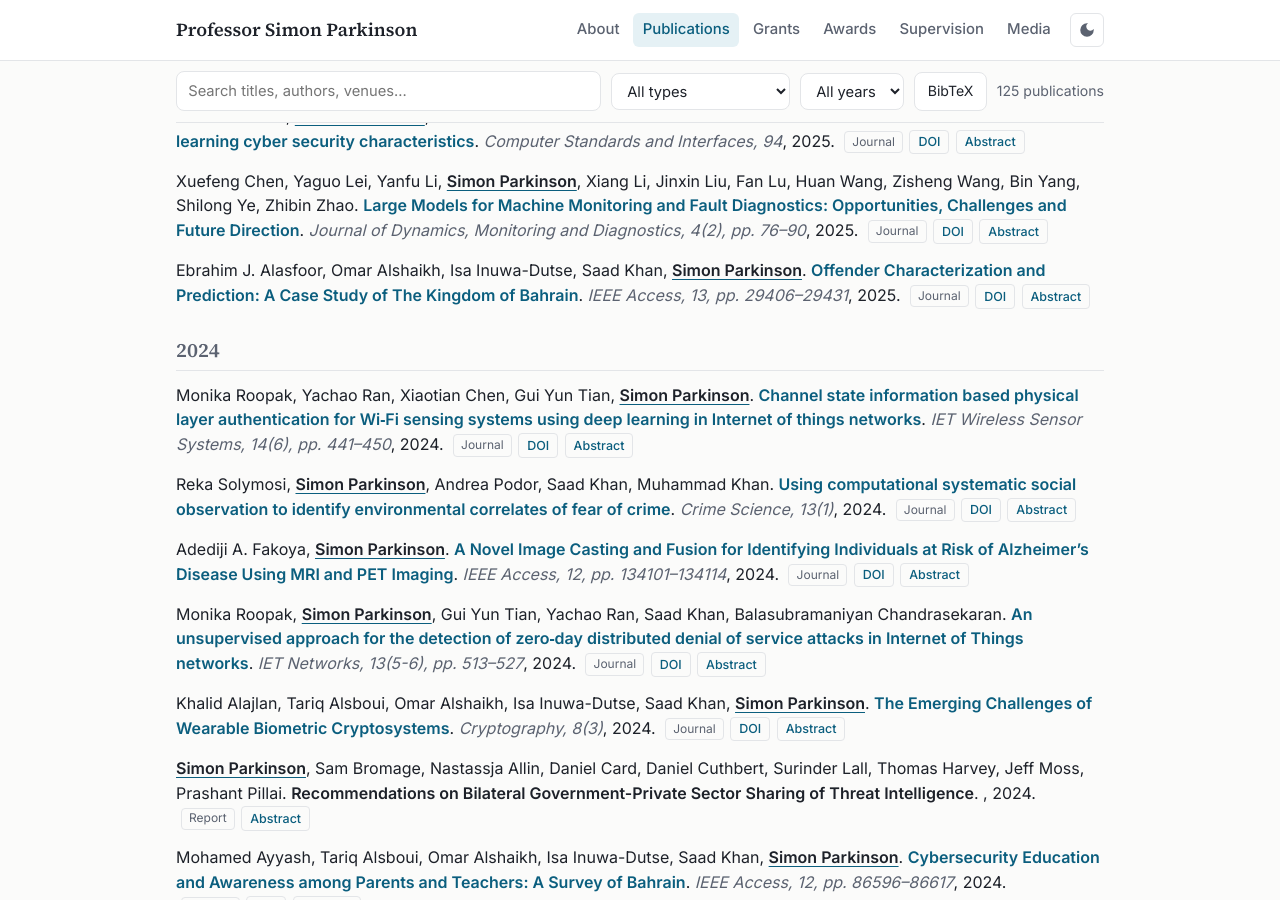
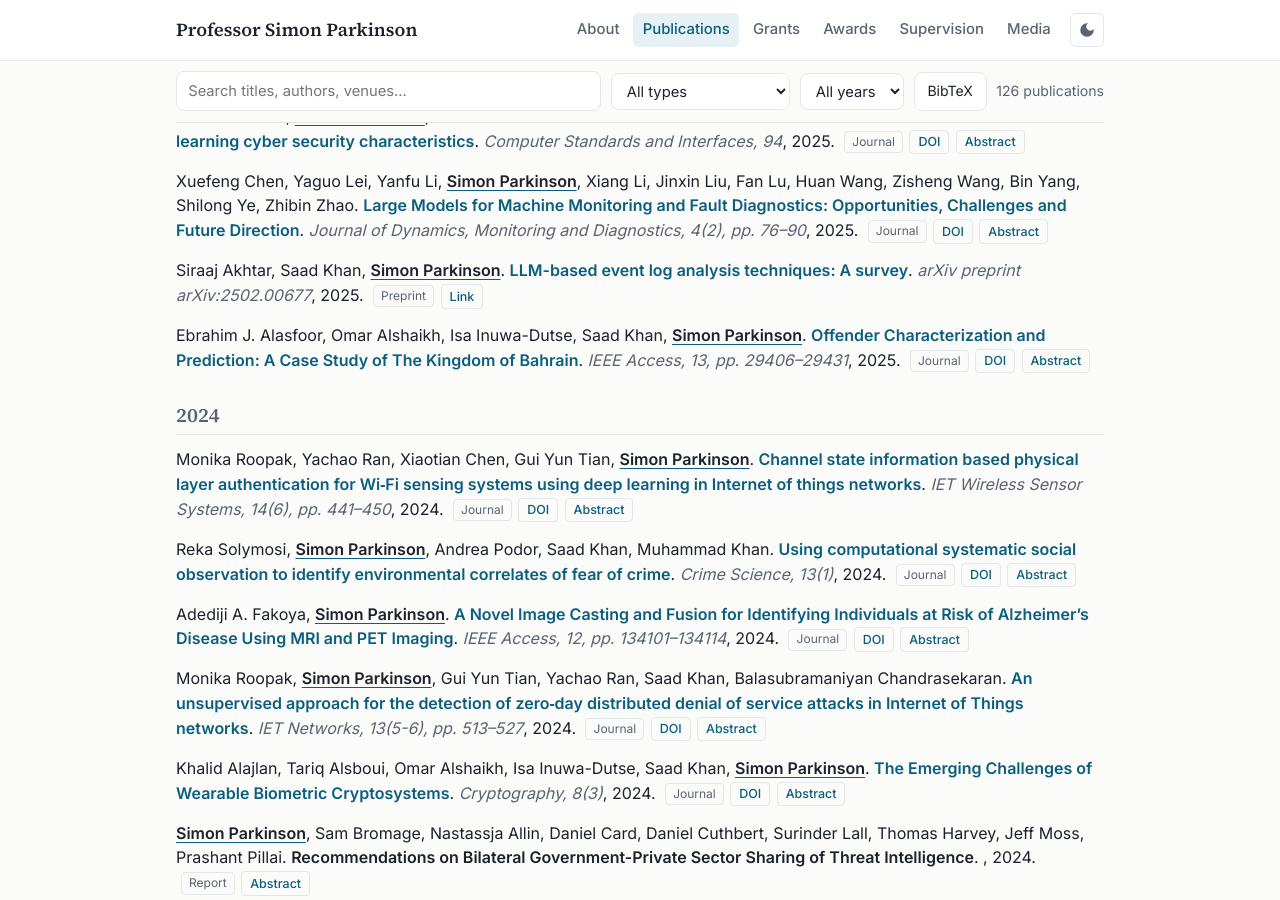
Before and after one commit to sparkins01/sparkins01.github.io, a Jekyll site: the page built from publications.html, in a window 1280 px wide and 900 px high, scrolled down 2287 px. Built offline with Jekyll 4.4.1, drawn with Linux system fonts in a browser that asks for light colours.

Commit message:
Add LLM-based event log analysis survey (arXiv preprint)
Found by cross-checking a Google Scholar export against the Pure data;
the other Scholar entries were already listed.

Co-Authored-By: Claude Opus 5.5 <noreply@anthropic.com>
Claude-Session: https://claude.ai/code/session_01Hg9awQkitkBR1GPJWFPetg

```diff
--- a/_data/publications.yml
+++ b/_data/publications.yml
@@ -456,6 +456,16 @@
   doi: 10.37965/jdmd.2025.832
   abstract: As a critical technology for industrial system reliability and safety, machine monitoring and fault diagnostics have advanced transformatively with large language models (LLMs). This paper reviews LLM-based monitoring and diagnostics methodologies, categorizing them into in-context learning, fine-tuning, retrieval-augmented generation, multimodal learning, and time series approaches, analyzing advances in diagnostics and decision support. It identifies bottlenecks like limited industrial data and edge deployment issues, proposing a three-stage roadmap to highlight LLMs’ potential in shaping adaptive, interpretable PHM frameworks.
   key: d8e3bfae2c3e4d0b95999a2a793d625a
+- type: Preprints
+  title: 'LLM-based event log analysis techniques: A survey'
+  authors:
+  - Siraaj Akhtar
+  - Saad Khan
+  - Simon Parkinson
+  venue: arXiv preprint arXiv:2502.00677
+  url: https://arxiv.org/abs/2502.00677
+  year: 2025
+  month: 2
 - type: Journal Articles
   title: 'Offender Characterization and Prediction: A Case Study of The Kingdom of Bahrain'
   authors:
--- a/publications.html
+++ b/publications.html
@@ -4,7 +4,7 @@ title: Publications
 permalink: /publications/
 ---
 {% assign pubs = site.data.publications %}
-{% assign types = "Journal Articles,Conference Papers,Books,Book Chapters,Technical Reports" | split: "," %}
+{% assign types = "Journal Articles,Conference Papers,Books,Book Chapters,Technical Reports,Preprints" | split: "," %}
 {% assign by_year = pubs | group_by: "year" | sort: "name" | reverse %}
 
 <div class="toolbar" role="search">
@@ -36,6 +36,7 @@ permalink: /publications/
         {% when "Book Chapters" %}{% assign label = "Chapter" %}
         {% when "Books" %}{% assign label = "Book" %}
         {% when "Technical Reports" %}{% assign label = "Report" %}
+        {% when "Preprints" %}{% assign label = "Preprint" %}
         {% else %}{% assign label = p.type %}
       {% endcase %}
       <li class="pub" data-type="{{ p.type }}" data-year="{{ p.year }}" data-search="{{ haystack | strip | downcase | escape }}">
```
Also changed, not shown: scripts/extra_publications.yml (+8 -0 lines).
